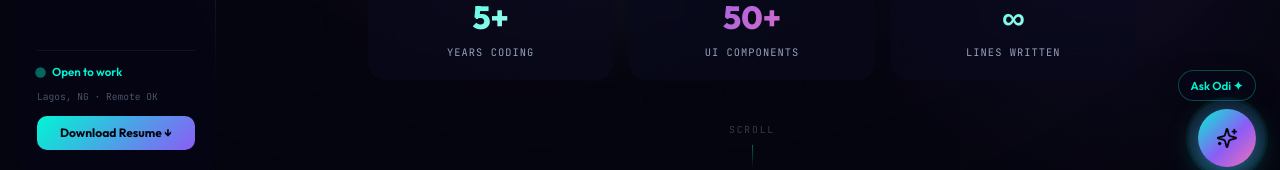
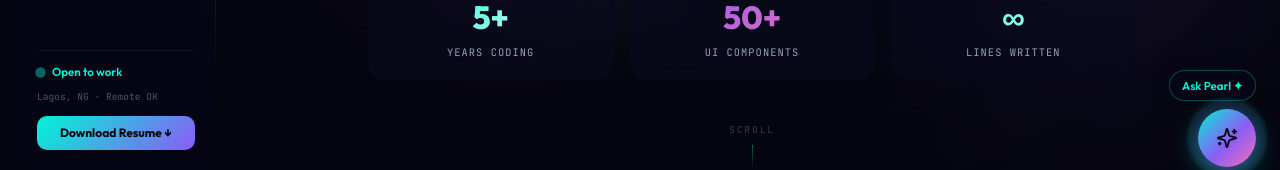
Before and after one commit to pearlodi/web-portfolio, a React (Vite) app: page / in a window 1280 px wide. Shown: the part 609-779 px from the top of the page. Built offline with nearby package versions, Linux system fonts and the light colour scheme.

Commit message:
update numbers

```diff
--- a/src/app/components/ExperienceSection.tsx
+++ b/src/app/components/ExperienceSection.tsx
@@ -126,7 +126,7 @@ export function ExperienceSection() {
           <div
             style={{ fontSize: "0.7rem", letterSpacing: "0.25em", color: "#00f5d4", fontFamily: "'JetBrains Mono', monospace", marginBottom: 12 }}
           >
-            03 / EXPERIENCE
+            04 / EXPERIENCE
           </div>
           <h2
             style={{
--- a/src/app/components/GitGraphSection.tsx
+++ b/src/app/components/GitGraphSection.tsx
@@ -2,7 +2,7 @@ import { useState, useRef } from "react";
 import { motion, AnimatePresence } from "motion/react";
 import { GlowBorderCard } from "./GlowBorderCard";
 import { GitBranch, GitCommit, GitMerge, Tag } from "lucide-react";
-
+import React from 'react'
 const CELL_W = 88;
 const CELL_H = 58;
 const PAD_X = 50;
--- a/src/app/components/PortfolioAssistant.tsx
+++ b/src/app/components/PortfolioAssistant.tsx
@@ -268,7 +268,7 @@ Total experience: 5+ years coding, 4+ years professional frontend experience —
     <>
       {/* ── Floating trigger button ── */}
       <div className="fixed bottom-6 right-6 z-[60] flex flex-col items-end gap-2">
-        {/* "Ask Odi" label */}
+        {/* "Ask Pearl" label */}
         <AnimatePresence>
           {!open && (
             <motion.div
@@ -289,7 +289,7 @@ Total experience: 5+ years coding, 4+ years professional frontend experience —
                 boxShadow: "0 4px 20px rgba(0,0,0,0.4)",
               }}
             >
-              Ask Odi ✦
+              Ask Pearl ✦
             </motion.div>
           )}
         </AnimatePresence>
```
